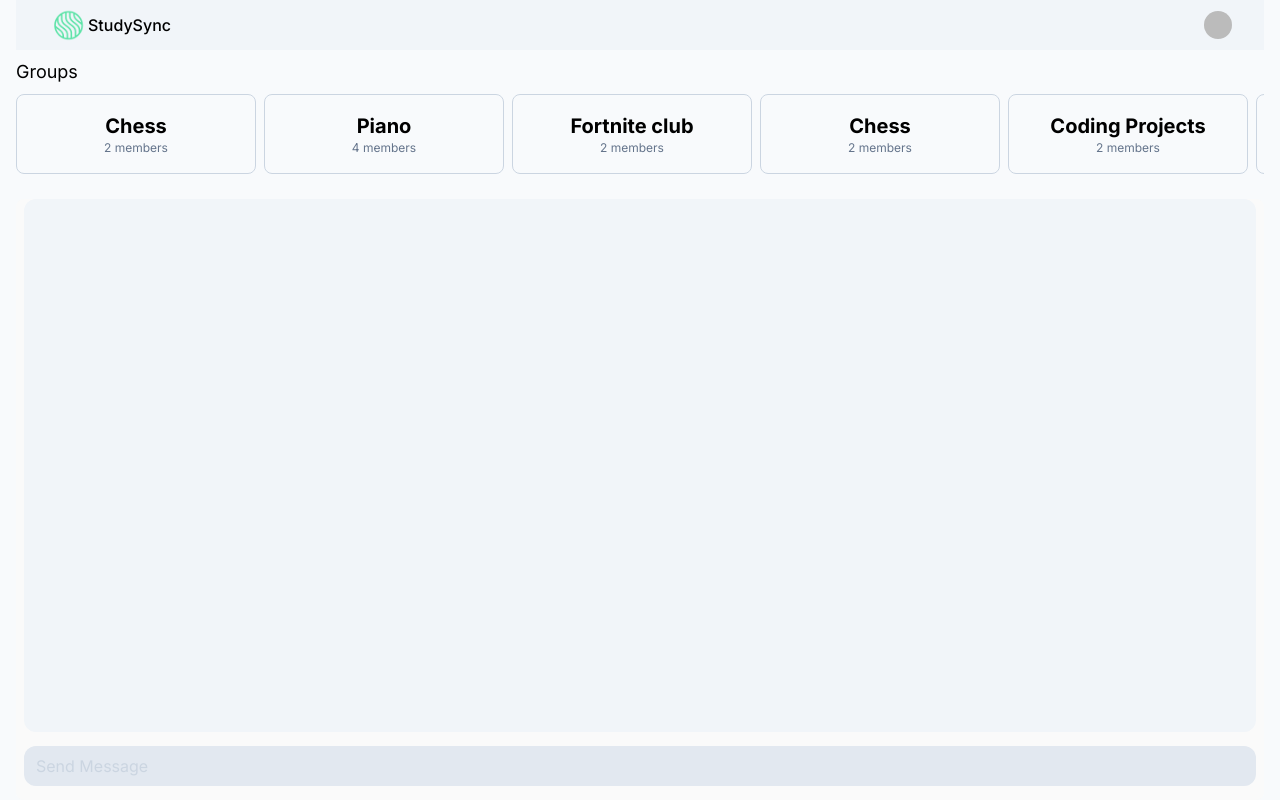
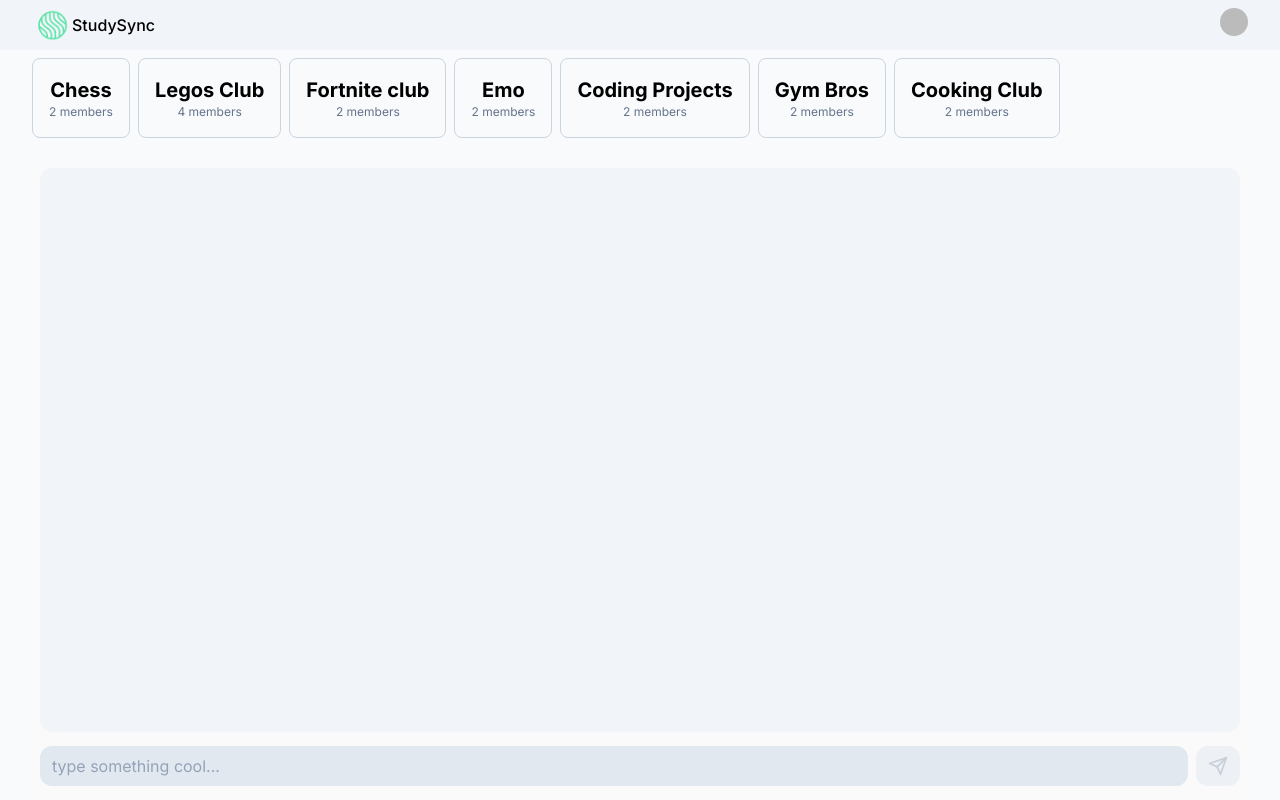
Before and after one commit to vamshinenu/studysync, a Next.js app: page /dashboard in a window 1280 px wide. Built offline with nearby package versions, Linux system fonts and the light colour scheme; no server answers; sample sign-in values are in the browser's storage; some icons are missing.

Commit message:
minor UI updates added send button

```diff
--- a/app/components/Groups.tsx
+++ b/app/components/Groups.tsx
@@ -6,16 +6,16 @@ export default function Groups() {
 
     return (
         <>
-            <h1 className="text-lg">
+            {/* <h1 className="text-lg">
                 Groups
-            </h1>
+            </h1> */}
             <div className="flex flex-row gap-2 overflow-x-scroll w-full h-32">
                 {/* <h1 className="px-6 bg-slate-100 rounded-lg w-full text-center">Groups will be added soon, till then use this common chat</h1> */}
                 <div
                     onClick={
                         () => toast.message('Groups will be added soon, till then use this common chat')
                     }
-                    className="rounded-lg bg-slate-50 h-20 w-60 flex-shrink-0 text-center justify-center flex flex-col group duration-300 hover:bg-slate-200 border-slate-300 hover:border-transparent border">
+                    className="rounded-lg bg-slate-50 h-20 w-fit px-4 flex-shrink-0 text-center justify-center flex flex-col group duration-300 hover:bg-slate-200 border-slate-300 hover:border-transparent border">
                     <span className="text-xl font-bold group-hover:text-primary-500 duration-300">Chess</span>
                     <span className="text-xs text-slate-500">2 members</span>
                 </div>
@@ -23,15 +23,15 @@ export default function Groups() {
                     onClick={
                         () => toast.message('Groups will be added soon, till then use this common chat')
                     }
-                    className="rounded-lg bg-slate-50 h-20 w-60 flex-shrink-0 text-center justify-center flex flex-col group duration-300 hover:bg-slate-200 border-slate-300 hover:border-transparent border">
-                    <span className="text-xl font-bold group-hover:text-primary-500 duration-300">Piano</span>
+                    className="rounded-lg bg-slate-50 h-20 w-fit px-4 flex-shrink-0 text-center justify-center flex flex-col group duration-300 hover:bg-slate-200 border-slate-300 hover:border-transparent border">
+                    <span className="text-xl font-bold group-hover:text-primary-500 duration-300">Legos Club</span>
                     <span className="text-xs text-slate-500">4 members</span>
                 </div>
                 <div
                     onClick={
                         () => toast.message('Groups will be added soon, till then use this common chat')
                     }
-                    className="rounded-lg bg-slate-50 h-20 w-60 flex-shrink-0 text-center justify-center flex flex-col group duration-300 hover:bg-slate-200 border-slate-300 hover:border-transparent border">
+                    className="rounded-lg bg-slate-50 h-20 w-fit px-4 flex-shrink-0 text-center justify-center flex flex-col group duration-300 hover:bg-slate-200 border-slate-300 hover:border-transparent border">
                     <span className="text-xl font-bold group-hover:text-primary-500 duration-300">Fortnite club</span>
                     <span className="text-xs text-slate-500">2 members</span>
                 </div>
@@ -39,15 +39,15 @@ export default function Groups() {
                     onClick={
                         () => toast.message('Groups will be added soon, till then use this common chat')
                     }
-                    className="rounded-lg bg-slate-50 h-20 w-60 flex-shrink-0 text-center justify-center flex flex-col group duration-300 hover:bg-slate-200 border-slate-300 hover:border-transparent border">
-                    <span className="text-xl font-bold group-hover:text-primary-500 duration-300">Chess</span>
+                    className="rounded-lg bg-slate-50 h-20 w-fit px-4 flex-shrink-0 text-center justify-center flex flex-col group duration-300 hover:bg-slate-200 border-slate-300 hover:border-transparent border">
+                    <span className="text-xl font-bold group-hover:text-primary-500 duration-300">Emo</span>
                     <span className="text-xs text-slate-500">2 members</span>
                 </div>
                 <div
                     onClick={
                         () => toast.message('Groups will be added soon, till then use this common chat')
                     }
-                    className="rounded-lg bg-slate-50 h-20 w-60 flex-shrink-0 text-center justify-center flex flex-col group duration-300 hover:bg-slate-200 border-slate-300 hover:border-transparent border">
+                    className="rounded-lg bg-slate-50 h-20 w-fit px-4 flex-shrink-0 text-center justify-center flex flex-col group duration-300 hover:bg-slate-200 border-slate-300 hover:border-transparent border">
                     <span className="text-xl font-bold group-hover:text-primary-500 duration-300">Coding Projects</span>
                     <span className="text-xs text-slate-500">2 members</span>
                 </div>
@@ -55,24 +55,16 @@ export default function Groups() {
                     onClick={
                         () => toast.message('Groups will be added soon, till then use this common chat')
                     }
-                    className="rounded-lg bg-slate-50 h-20 w-60 flex-shrink-0 text-center justify-center flex flex-col group duration-300 hover:bg-slate-200 border-slate-300 hover:border-transparent border">
-                    <span className="text-xl font-bold group-hover:text-primary-500 duration-300">Chess</span>
+                    className="rounded-lg bg-slate-50 h-20 w-fit px-4 flex-shrink-0 text-center justify-center flex flex-col group duration-300 hover:bg-slate-200 border-slate-300 hover:border-transparent border">
+                    <span className="text-xl font-bold group-hover:text-primary-500 duration-300">Gym Bros</span>
                     <span className="text-xs text-slate-500">2 members</span>
                 </div>
                 <div
                     onClick={
                         () => toast.message('Groups will be added soon, till then use this common chat')
                     }
-                    className="rounded-lg bg-slate-50 h-20 w-60 flex-shrink-0 text-center justify-center flex flex-col group duration-300 hover:bg-slate-200 border-slate-300 hover:border-transparent border">
-                    <span className="text-xl font-bold group-hover:text-primary-500 duration-300">Chess</span>
-                    <span className="text-xs text-slate-500">2 members</span>
-                </div>
-                <div
-                    onClick={
-                        () => toast.message('Groups will be added soon, till then use this common chat')
-                    }
-                    className="rounded-lg bg-slate-50 h-20 w-60 flex-shrink-0 text-center justify-center flex flex-col group duration-300 hover:bg-slate-200 border-slate-300 hover:border-transparent border">
-                    <span className="text-xl font-bold group-hover:text-primary-500 duration-300">Chess</span>
+                    className="rounded-lg bg-slate-50 h-20 w-fit px-4 flex-shrink-0 text-center justify-center flex flex-col group duration-300 hover:bg-slate-200 border-slate-300 hover:border-transparent border">
+                    <span className="text-xl font-bold group-hover:text-primary-500 duration-300">Cooking Club</span>
                     <span className="text-xs text-slate-500">2 members</span>
                 </div>
             </div>
--- a/app/components/Message.tsx
+++ b/app/components/Message.tsx
@@ -1,6 +1,6 @@
 'use client';
 
-import { X } from 'lucide-react';
+import { Send, X } from 'lucide-react';
 import React from 'react'
 import { useMutation } from 'convex/react';
 import { api } from '@/convex/_generated/api';
@@ -43,7 +43,7 @@ export default function Message({ groupId = "1" }: { groupId?: string }) {
 
     return (
 
-        <form className="flex flex-row items-center w-full"
+        <form className="flex flex-row items-center w-full gap-2"
             onSubmit={
                 handleSubmit
             }
@@ -52,13 +52,18 @@ export default function Message({ groupId = "1" }: { groupId?: string }) {
                 id="message"
                 name="message"
                 type="text"
-                placeholder="Send Message"
-                className={`w-full px-3 py-2 rounded-xl bg-slate-200 placeholder-slate-300 disabled:text-slate-700 focus:ring-primary-500 ring-1 ring-transparent border-none `}
+                placeholder="type something cool..."
+                className={`w-full px-3 py-2 rounded-xl bg-slate-200 placeholder-slate-400  disabled:text-slate-700 focus:ring-primary-500 ring-1 ring-transparent border-none `}
                 onChange={
                     (e) => setMessage(e.target.value)
                 }
                 value={message}
             />
+            <button type="submit" className={`flex flex-row items-center justify-center px-3 py-2 rounded-xl bg-primary-500 disabled:bg-slate-200 disabled:text-slate-400  disabled:cursor-not-allowed text-white disabled:opacity-50 h-full duration-300`}
+                disabled={message.length === 0}
+            >
+                <Send size={20} className="" />
+            </button>
         </form>
 
     )
--- a/app/dashboard/page.tsx
+++ b/app/dashboard/page.tsx
@@ -27,8 +27,9 @@ export default async function Home() {
 
     return (
         <div className="flex flex-col w-full h-screen items-center">
-            <div className="flex flex-col w-full h-full max-w-screen-2xl lg:px-4 gap-2">
-                <div className="flex flex-row justify-between w-full max-w-screen-2xl px-2 lg:px-8 items-center backdrop-blur-lg bg-slate-100 py-2">
+            <div className="flex flex-col w-full h-full gap-2 items-center">
+                <div className=" w-full flex-col flex items-center backdrop-blur-lg bg-slate-100 py-2">
+                    <div className="w-full  px-2 lg:px-8 flex flex-row justify-between max-w-screen-2xl">
                         <div className="flex flex-row items-center">
                             <Image
                                 src={"/studysync.png"}
@@ -42,6 +43,8 @@ export default async function Home() {
                         </div>
                         <UserButton afterSignOutUrl="/" />
                     </div>
+                </div>
+                <div className="flex flex-col w-full h-full max-w-screen-2xl items-center px-2 lg:px-8 ">
                     <Groups />
                     <div className="flex flex-col w-full rounded-lg bg-zinc-50 overflow-y-auto h-full px-2">
                         <Messages />
@@ -51,5 +54,6 @@ export default async function Home() {
                     </div>
                 </div>
             </div>
+        </div>
     );
 }
```
Also changed, not shown: app/components/Messages.tsx (+20 -5 lines). Lines whose indentation alone changed are shown as unchanged.
